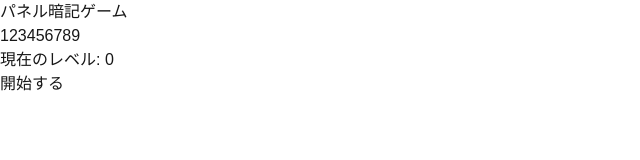
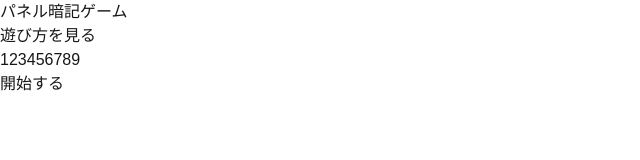
Before and after one commit to mizuta0711/games-MemoryPanel, a Next.js app: page / in a window 1280 px wide. Shown: the top 160 px of the page, without its empty margins (0-640 px from the left). Built offline with nearby package versions, Linux system fonts and the light colour scheme.

Commit message:
遊び方の表示を追加

```diff
--- a/src/app/page.tsx
+++ b/src/app/page.tsx
@@ -7,6 +7,12 @@ const GRID_SIZE: number = 3; // グリッドサイズ
 const MAX_SEQUENCE: number = 10; // 最大シーケンス数
 
 export default function Home() {
+  /**
+   * 操作方法（遊び方）の表示状態を管理するフラグ。
+   * trueの場合、遊び方が表示されます。
+   * @type {boolean}
+   */
+  const [showInstructions, setShowInstructions] = useState(false)
   const [highlightedCells, setHighlightedCells] = useState<number[]>([]);
   const [, forceUpdate] = useReducer((x) => x + 1, 0); // 強制再描画
 
@@ -33,6 +39,28 @@ export default function Home() {
     <div className="flex min-h-screen flex-col items-center justify-center py-2">
       <main className="flex w-full flex-1 flex-col items-center justify-center px-20 text-center">
         <h1 className="text-4xl font-bold mb-8">パネル暗記ゲーム</h1>
+
+        <div className="mb-4">
+        <button
+          onClick={() => setShowInstructions(!showInstructions)}
+          className="mb-2 p-2 bg-green-500 text-white rounded"
+        >
+          {showInstructions ? '遊び方を隠す' : '遊び方を見る'}
+        </button>
+
+        {showInstructions && (
+          <div className="p-4 border rounded bg-gray-100">
+            <h2 className="text-xl font-bold mb-2">遊び方</h2>
+            <p>パネルの光った順番を暗記するゲームです。</p>
+            <p>「開始する」を押すと、パネルが順番に光ります。</p>
+            <p>光ったパネルの順番通りに、パネルを押してください。</p>
+            <p>押したパネルの順番が正しければ正解で、間違えるとゲームオーバーになります。</p>
+            <p>最初はレベル１からスタートして、正解すればレベルが１上がります。</p>
+            <p>レベル１０を正解するとゲームクリアです。</p>
+          </div>
+        )}
+      </div>
+
         <div className={`grid gap-2 mb-8 ${getGridColsClassName()}`}>
           {Array.from({ length: GRID_SIZE * GRID_SIZE }).map((_, index) => (
             <button
@@ -48,9 +76,11 @@ export default function Home() {
           ))}
         </div>
         <p className="text-xl mb-4">
-          {gameManager.gameOver
-            ? `ゲームオーバー! スコア: ${gameManager.sequence.length - 1}`
-            : `現在のレベル: ${gameManager.sequence.length}`}
+            {gameManager.sequence.length > 0 && (
+            gameManager.gameOver
+              ? `ゲームオーバー! スコア: ${gameManager.sequence.length - 1}`
+              : `現在のレベル: ${gameManager.sequence.length}`
+            )}
         </p>
         <button
           className="px-4 py-2 bg-green-500 text-white rounded-md"
```
